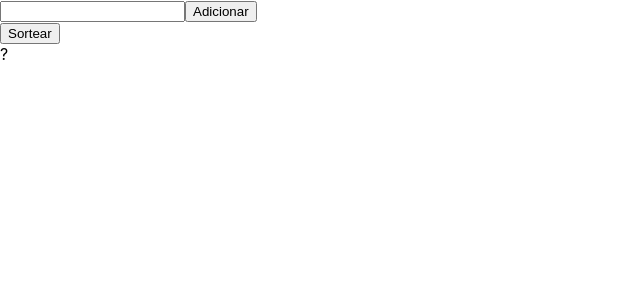
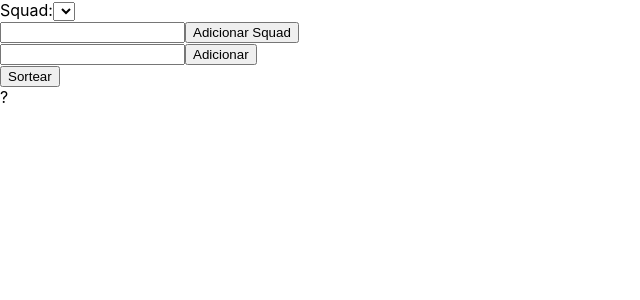
Before and after one commit to FelipeM920/squads-drawn, a Next.js app: page / in a window 1280 px wide. Shown: the top 300 px of the page, without its empty margins (0-640 px from the left). Built offline with nearby package versions, Linux system fonts and the light colour scheme; no server answers; the database is empty.

Commit message:
feat: curd for squads

```diff
--- a/components/checkbox/index.js
+++ b/components/checkbox/index.js
@@ -7,7 +7,8 @@ async function call(user, checkStatus) {
       id: user.userId,
       checkStatus: checkStatus,
       name: user.name,
-      timesDrawn: user.times_drawn
+      timesDrawn: user.times_drawn,
+      squad: user.squad,
     }),
   });
   let users = await res.json();
--- /dev/null
+++ b/pages/api/squads.js
@@ -0,0 +1,18 @@
+import clientPromise from "../../lib/mongodb";
+
+export default async function handler(req, res) {
+  const client = await clientPromise;
+  const db = client.db("sorteadorDB");
+  switch (req.method) {
+    case "GET":
+      const allSquads = await db.collection("squad").find({}).toArray();
+      res.json({ status: 200, data: allSquads });
+      break;
+    case "POST":
+      const { name } = JSON.parse(req.body);
+      const myPost = await db.collection("squad").insertOne({ name: name });
+      const postResult = await db.collection("squad").find({}).toArray();
+      res.json(postResult);
+      break;
+  }
+}
--- a/pages/api/users.js
+++ b/pages/api/users.js
@@ -3,20 +3,20 @@ import clientPromise from "../../lib/mongodb";
 export default async function handler(req, res) {
   const client = await clientPromise;
   const db = client.db("sorteadorDB");
-  const options = { upsert: true, returnDocument: 'after' };
   switch (req.method) {
     case "POST":
       let bodyObject = JSON.parse(req.body);
       let myPost = await db.collection("users").insertOne(bodyObject);
-      let postResult = await db.collection("users").find({}).toArray();
+      let postResult = await db.collection("users").find({ squad: bodyObject.squad }).toArray();
       res.json(postResult);
       break;
     case "GET":
-      const allPosts = await db.collection("users").find({}).toArray();
+      const { idSquad } = req.query;
+      const allPosts = await db.collection("users").find({ squad: Number(idSquad) }).toArray();
       res.json({ status: 200, data: allPosts });
       break;
     case "PUT":
-      const { id, checkStatus, name, timesDrawn } = JSON.parse(req.body);
+      const { id, checkStatus, name, timesDrawn, squad } = JSON.parse(req.body);
       let myPut = await db.collection("users").updateOne(
         {
           userId: id
@@ -29,7 +29,7 @@ export default async function handler(req, res) {
           },
         }
       );
-      let allUsersAfterUpdate = await db.collection("users").find({}).toArray();
+      let allUsersAfterUpdate = await db.collection("users").find({ squad: squad }).toArray();
       res.json({ status: 200, data: allUsersAfterUpdate });
       break;
     case "DELETE":
@@ -42,37 +42,3 @@ export default async function handler(req, res) {
       break;
   }
 }
-
-// export async function getServerSideProps() {
-//   let res = await fetch(`${process.env.API_URL}/api/users`, {
-//     method: "GET",
-//     headers: {
-//       "Content-Type": "application/json",
-//     },
-//   });
-//   let allUsers = await res.json();
-//   return {
-//     props: { allUsers },
-//   };
-// }
-
-// useEffect(() => {
-//   setPostsState(allPosts);
-// }, [allPosts]);
-
-// let submitForm = async (e) => {
-//   setLoading(true);
-//   e.preventDefault();
-//   let res = await fetch("http://localhost:3000/api/posts", {
-//     method: "POST",
-//     body: JSON.stringify({
-//       title: title,
-//       content: content,
-//     }),
-//   });
-//   res = await res.json();
-//   setPostsState([...postsState, res]);
-//   setTitle("");
-//   setContent("");
-//   setLoading(false);
-// };
--- a/pages/index.js
+++ b/pages/index.js
@@ -3,7 +3,15 @@ import Checkbox from '../components/checkbox/index'
 import styles from '../styles/Home.module.css'
 
 export async function getServerSideProps() {
-  let res = await fetch(`${process.env.API_URL}/api/users`, {
+  let squadRes = await fetch(`${process.env.API_URL}/api/squads`, {
+    method: "GET",
+    headers: {
+      "Content-Type": "application/json",
+    }
+  });
+  let allSquads = await squadRes.json();
+
+  let res = await fetch(`${process.env.API_URL}/api/users?idSquad=1`, {
     method: "GET",
     headers: {
       "Content-Type": "application/json",
@@ -11,8 +19,20 @@ export async function getServerSideProps() {
   });
   let allUsers = await res.json();
   return {
-    props: { allUsers },
+    props: { allUsers, allSquads },
   };
+}
+
+
+async function callGet(idSquad) {
+  let res = await fetch(`/api/users?idSquad=${idSquad}`, {
+    method: "GET",
+    headers: {
+      "Content-Type": "application/json",
+    },
+  });
+  let allUsers = await res.json();
+  return allUsers.data;
 }
 
 async function callInset(newUser) {
@@ -22,6 +42,15 @@ async function callInset(newUser) {
   });
   let insertUser = await res.json();
   return insertUser;
+}
+
+async function callInsertSquad(newSquad) {
+  let res = await fetch('/api/squads', {
+    method: "POST",
+    body: JSON.stringify(newSquad),
+  });
+  let allSquads = await res.json();
+  return allSquads;
 }
 
 async function callDelete(userId) {
@@ -49,17 +78,21 @@ async function callUpdate(userForUpdate) {
   return users.data;
 }
 
-export default function Home({ allUsers }) {
+export default function Home({ allUsers, allSquads }) {
   const [users, setUsers] = useState([]);
+  const [squads, setSquads] = useState([]);
   const [drawn, setDrawn] = useState('?');
+  const [squad, setSquad] = useState(1);
   let nameToAdd = 'Nome';
+  let squadNameToAdd = 'SquadName';
 
   useEffect(() => {
     setUsers(allUsers.data);
-  }, [allUsers]);
+    setSquads(allSquads.data);
+  }, [allUsers, allSquads]);
 
   function handleInsert() {
-    const mockUser = { name: nameToAdd, squad: 1, checked_for_draw: true, times_drawn: 0 }
+    const mockUser = { name: nameToAdd, squad: squad, checked_for_draw: true, times_drawn: 0 }
     callInset(mockUser).then((response) => {
       setUsers(response)
     });
@@ -85,6 +118,12 @@ export default function Home({ allUsers }) {
     )
   }
 
+ function squadDisplay(squad){
+  return (
+    <option key={squad.id} value={squad.id}>{squad.name}</option>
+  )
+ }
+
   function handleInput(event) {
     nameToAdd = event.target.value;
   }
@@ -94,7 +133,6 @@ export default function Home({ allUsers }) {
   }
 
   function handleDrawn() {
-    console.log('users', users)
     const userForDrawn = users.filter(user => user.checked_for_draw);
     const drawnNumber = Math.floor(Math.random() * userForDrawn.length);
     const user = users.find(user => user === userForDrawn[drawnNumber])
@@ -104,10 +142,38 @@ export default function Home({ allUsers }) {
     handleUpdateUser(user);
   }
 
+  function handleSquadChange(event) {
+    setSquad(Number(event.target.value));
+    callGet(event.target.value).then(response => {
+      setUsers(response);
+    });
+  }
+
+  function handleSquadInput(event) {
+    squadNameToAdd = event.target.value;
+  }
+
+  function handleAddSquad() {
+    const mockSquad = { name: squadNameToAdd }
+    callInsertSquad(mockSquad).then(response => {
+      setSquads(response);
+    });
+  }
+
   return (
     <section>
       <div>
-        {users && users.map(user => userDisplay(user))}
+        <label>Squad:</label>
+        <select onChange={handleSquadChange}>
+          {squads.length > 0 && squads.map(squad => squadDisplay(squad))}
+        </select>
+      </div>
+      <div>
+        <input type="text" onChange={e => handleSquadInput(e)}></input>
+        <button onClick={handleAddSquad}>Adicionar Squad</button>
+      </div>
+      <div>
+        {users.length > 0 && users.map(user => userDisplay(user))}
       </div>
       <div>
         <input type="text" onChange={e => handleInput(e)} />
```
